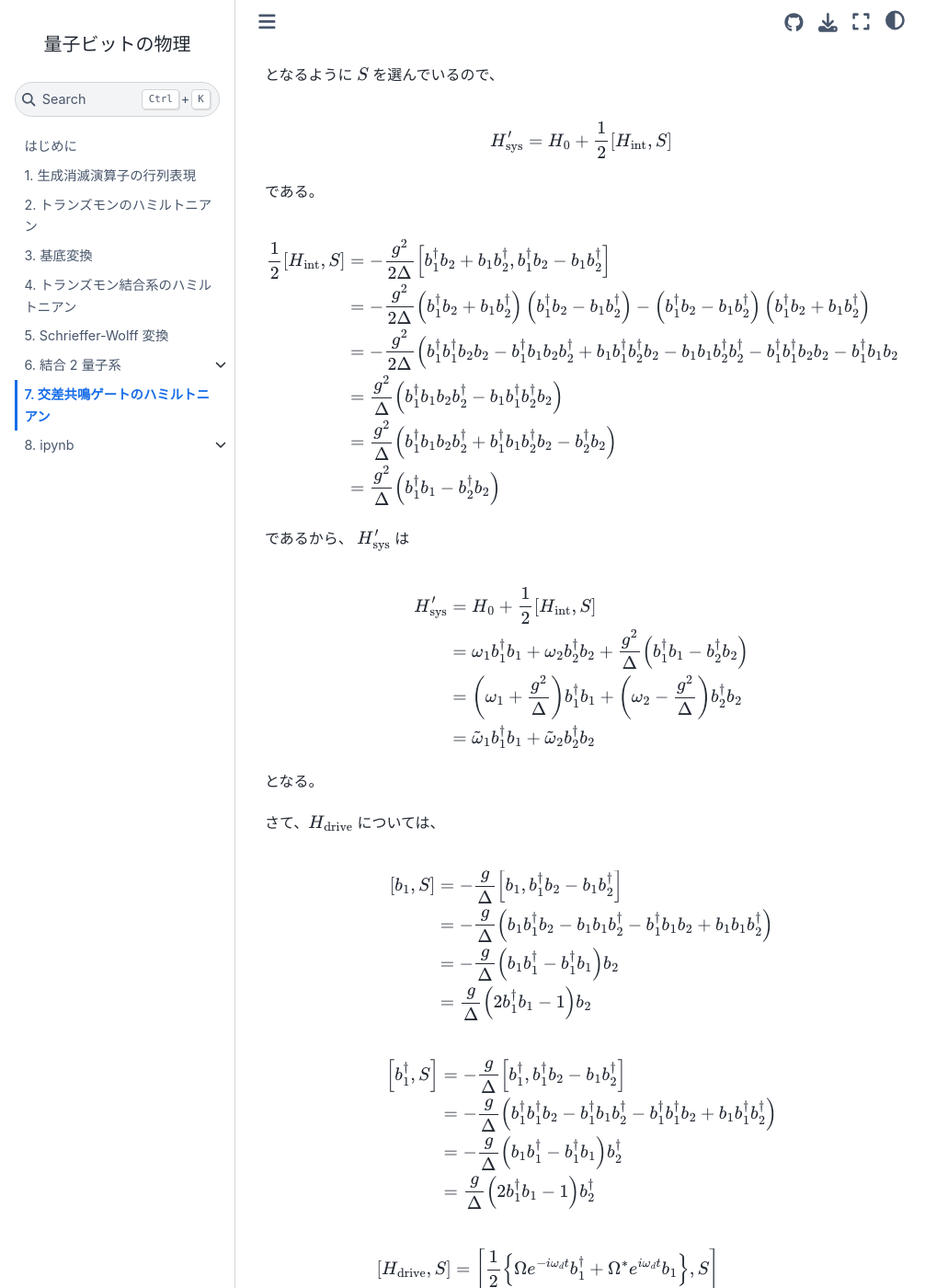
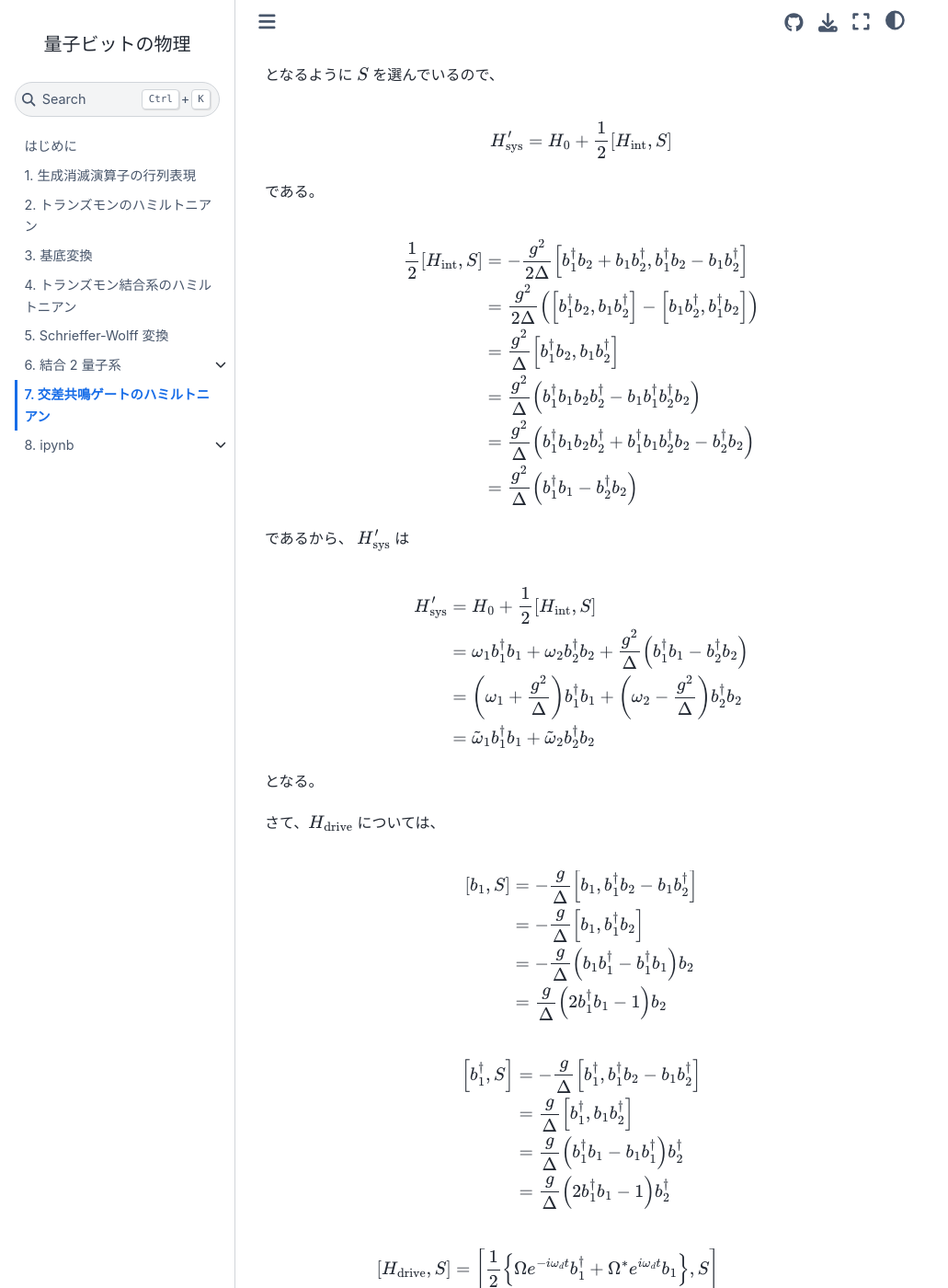
Before and after one commit to amachino/physics-of-qubits, a Jupyter Book: the page built from content/cross-resonance-hamiltonian.md, in a window 1280 px wide and 1400 px high, scrolled down 1483 px. Shown: the whole window at 92% size, without its empty margins (0-1031 px from the left). Built offline with Jupyter Book 1.0.4 settings and Sphinx 7.4.7 and the Sphinx Book theme 1.1.4, drawn with Linux system fonts in a browser that asks for light colours; some of the changed text lies outside the part shown.

Commit message:
Fix mathematical notation and add additional equations

```diff
--- a/content/cross-resonance-hamiltonian.md
+++ b/content/cross-resonance-hamiltonian.md
@@ -109,12 +109,13 @@
 
 $$
 \begin{aligned}
-\frac{1}{2} \left[ H_\mathrm{int}, S \right] &= -\frac{g^2}{ 2\Delta} \left[ b_1^\dagger b_2 + b_1 b_2^\dagger, b_1^\dagger b_2 - b_1 b_2^\dagger \right]
+\frac{1}{2} \left[ H_\mathrm{int}, S \right] &= -\frac{g^2}{2\Delta} \left[ b_1^\dagger b_2 + b_1 b_2^\dagger, b_1^\dagger b_2 - b_1 b_2^\dagger \right]
 \\
-&= -\frac{g^2}{ 2\Delta} \left( b_1^\dagger b_2 + b_1 b_2^\dagger \right) \left( b_1^\dagger b_2 - b_1 b_2^\dagger \right) - \left( b_1^\dagger b_2 - b_1 b_2^\dagger \right) \left( b_1^\dagger b_2 + b_1 b_2^\dagger \right)
+&= \frac{g^2}{2\Delta} \left(
+\left[ b_1^\dagger b_2, b_1 b_2^\dagger \right] - \left[ b_1 b_2^\dagger, b_1^\dagger b_2 \right]
+\right)
 \\
-&= -\frac{g^2}{ 2\Delta} \left( b_1^\dagger b_1^\dagger b_2 b_2 - b_1^\dagger b_1 b_2 b_2^\dagger + b_1 b_1^\dagger b_2^\dagger b_2 - b_1 b_1 b_2^\dagger b_2^\dagger
-- b_1^\dagger b_1^\dagger b_2 b_2 - b_1^\dagger b_1 b_2 b_2^\dagger + b_1 b_1^\dagger b_2^\dagger b_2 + b_1 b_1 b_2^\dagger b_2^\dagger \right)
+&= \frac{g^2}{\Delta} \left[ b_1^\dagger b_2, b_1 b_2^\dagger \right]
 \\
 &= \frac{g^2}{ \Delta} \left( b_1^\dagger b_1 b_2 b_2^\dagger - b_1 b_1^\dagger b_2^\dagger b_2 \right)
 \\
@@ -146,7 +147,7 @@
 \begin{aligned}
 \left[b_1, S \right] &= -\frac{g}{\Delta} \left[ b_1, b_1^\dagger b_2 - b_1 b_2^\dagger \right]
 \\
-&= -\frac{g}{\Delta} \left( b_1 b_1^\dagger b_2 - b_1 b_1 b_2^\dagger - b_1^\dagger b_1 b_2 + b_1 b_1 b_2^\dagger \right)
+&= -\frac{g}{\Delta} \left[ b_1, b_1^\dagger b_2 \right]
 \\
 &= -\frac{g}{\Delta} \left( b_1 b_1^\dagger - b_1^\dagger b_1 \right) b_2
 \\
@@ -158,9 +159,9 @@
 \begin{aligned}
 \left[b_1^\dagger, S \right] &= -\frac{g}{\Delta} \left[ b_1^\dagger, b_1^\dagger b_2 - b_1 b_2^\dagger \right]
 \\
-&= -\frac{g}{\Delta} \left( b_1^\dagger b_1^\dagger b_2 - b_1^\dagger b_1 b_2^\dagger - b_1^\dagger b_1^\dagger b_2 + b_1 b_1^\dagger b_2^\dagger \right)
+&= \frac{g}{\Delta} \left[ b_1^\dagger, b_1 b_2^\dagger \right]
 \\
-&= -\frac{g}{\Delta} \left( b_1 b_1^\dagger - b_1^\dagger b_1 \right) b_2^\dagger
+&= \frac{g}{\Delta} \left( b_1^\dagger b_1 - b_1 b_1^\dagger \right) b_2^\dagger
 \\
 &= \frac{g}{\Delta} \left( 2 b_1^\dagger b_1 - 1 \right) b_2^\dagger
 \end{aligned}
```
Also changed, not shown: other parts of content/cross-resonance-hamiltonian.md (+1 -1 lines), content/ladder-operators.md (+13 -1 lines).
